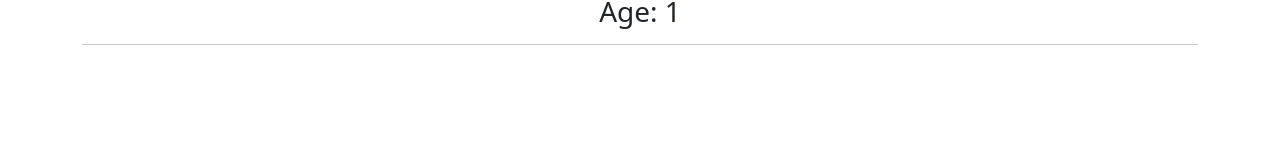
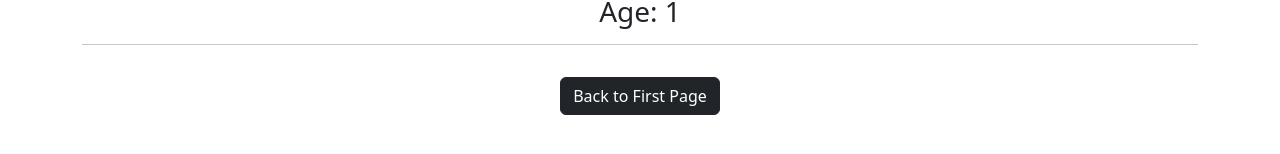
Before and after one commit to RubenValls/Angular-routingSimpleProject, an Angular app: page /thirdPage-component/1/1/1 in a window 1280 px wide. Shown: the part 306-460 px from the top of the page. Built offline with nearby package versions, Linux system fonts and the light colour scheme.

Commit message:
button to come back

```diff
--- a/src/app/third-page/third-page.component.html
+++ b/src/app/third-page/third-page.component.html
@@ -6,4 +6,5 @@
   <h3>Name: {{name}}</h3>
   <h3>Age: {{age}}</h3>
   <hr>
+  <a routerLink="/"><button class="btn btn-dark mt-3" (click)="saveParams()">Back to First Page</button></a>
 </div>
```
